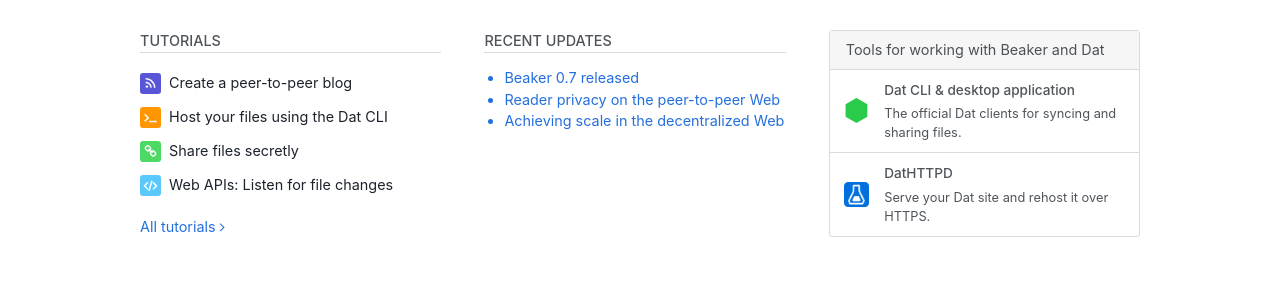
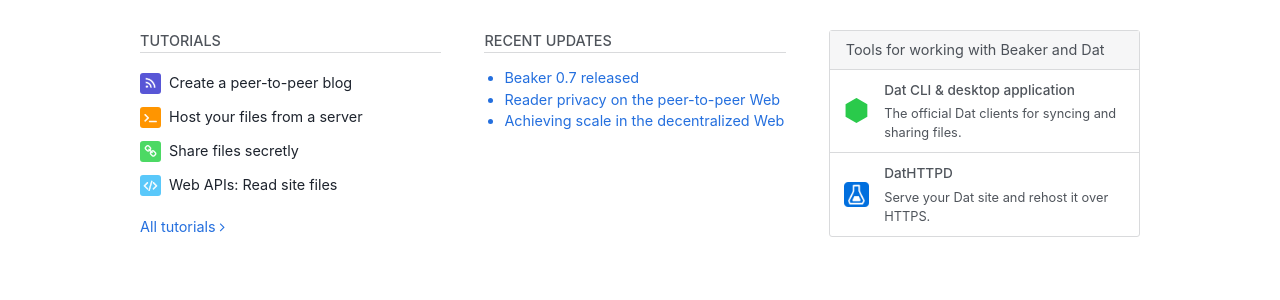
Before and after one commit to beakerbrowser/beakerbrowser.com, a Jekyll site: the page built from _docs/index.md, in a window 1280 px wide. Shown: the part 367-667 px from the top of the page. Built offline with Jekyll 4.4.1, drawn with Linux system fonts in a browser that asks for light colours.

Commit message:
Tweak docs intro links

```diff
--- a/_docs/index.md
+++ b/_docs/index.md
@@ -73,7 +73,7 @@
         <li>
           <a href="/docs/tutorials/host-outside-of-beaker.html">
             <i class="orange fa fa-terminal"></i>
-            <span>Host your files using the Dat CLI</span>
+            <span>Host your files from a server</span>
           </a>
         </li>
         <li>
@@ -83,9 +83,9 @@
           </a>
         </li>
         <li>
-          <a href="/docs/tutorials/listen-for-file-changes.html">
+          <a href="/docs/tutorials/read-site-files.html">
             <i class="teal fa fa-code"></i>
-            <span>Web APIs: Listen for file changes</span>
+            <span>Web APIs: Read site files</span>
           </a>
         </li>
       </ul>
```
